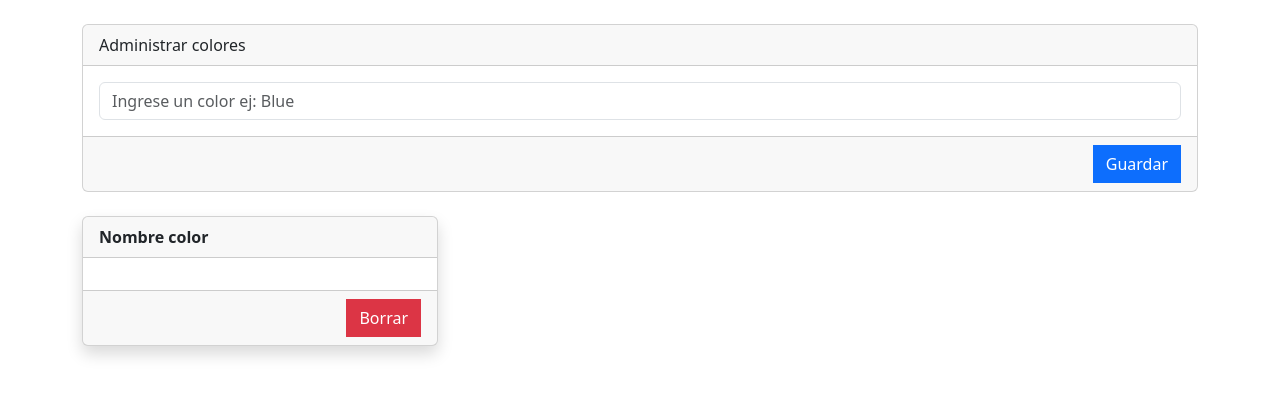
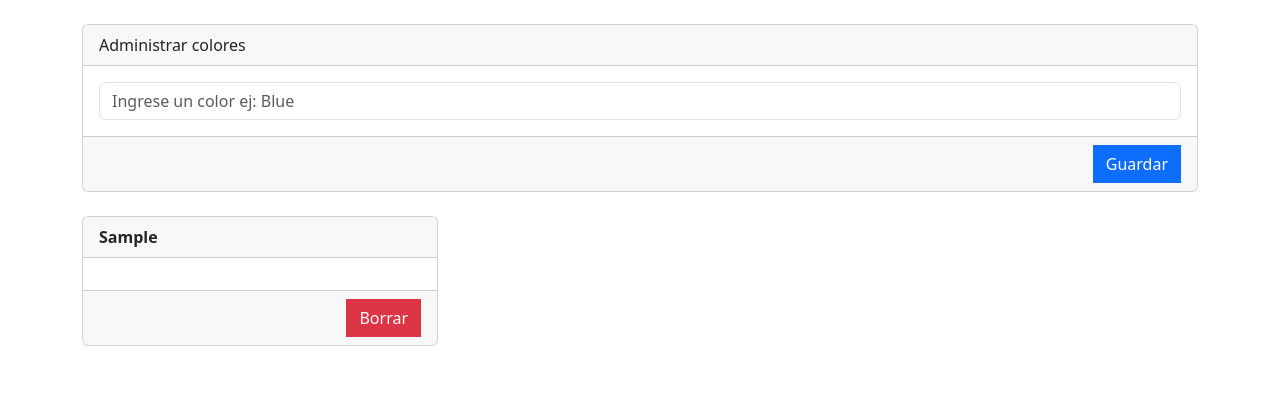
Before and after one commit to nachonazar/Ejercicio6-React, a React (Vite) app: page / in a window 1280 px wide. Both pictures are taken after typing "Sample" into the empty fields and a click on the button "Guardar". Shown: the top 396 px of the page. Built offline with nearby package versions, Linux system fonts and the light colour scheme.

Commit message:
cargue colores en el state colores y se muestran en el componente ListaColores

```diff
--- a/src/App.jsx
+++ b/src/App.jsx
@@ -7,11 +7,6 @@ function App() {
   return (
     <div className="container mt-4">
     <FormularioColor></FormularioColor>
-    <div className='row'>
-    <div className='col-md-4 mb-4'>
-      <ItemColor></ItemColor>
-    </div>
-    </div>
     </div>
   )
 }
--- a/src/components/FormularioColor.jsx
+++ b/src/components/FormularioColor.jsx
@@ -1,5 +1,6 @@
 import React, { useState } from 'react';
 import {Card, Button, Form} from "react-bootstrap"
+import ListaColores from './ListaColores';
 
 
 const FormularioColor = () => {
@@ -29,6 +30,7 @@ const FormularioColor = () => {
         </Card.Footer>
         </Form>
     </Card>
+    <ListaColores colores={colores}></ListaColores>
     </>
     );
 };
--- a/src/components/ItemColor.jsx
+++ b/src/components/ItemColor.jsx
@@ -1,10 +1,10 @@
 import React from 'react';
 import {Card, Button} from "react-bootstrap"
 
-const ItemColor = () => {
+const ItemColor = ({nombreColor}) => {
     return (
-            <Card className='shadow mt-4'>
-      <Card.Header><strong>Nombre color</strong></Card.Header>
+            <Card>
+      <Card.Header><strong>{nombreColor}</strong></Card.Header>
       <Card.Body>
         </Card.Body>
         <Card.Footer className='d-flex justify-content-end'>
--- a/src/components/ListaColores.jsx
+++ b/src/components/ListaColores.jsx
@@ -1,9 +1,15 @@
 import React from 'react';
+import ItemColor from './ItemColor';
 
-const ListaColores = () => {
+const ListaColores = ({colores}) => {
     return (
-        <div>
-
+        <div className='row mt-4'>
+            {
+                colores.map((item, indice)=>(
+                    <div className="col-md-4 mb-4">
+                        <ItemColor key={indice} nombreColor={item}></ItemColor>
+                    </div>
+                ))}
         </div>
     );
 };
```
